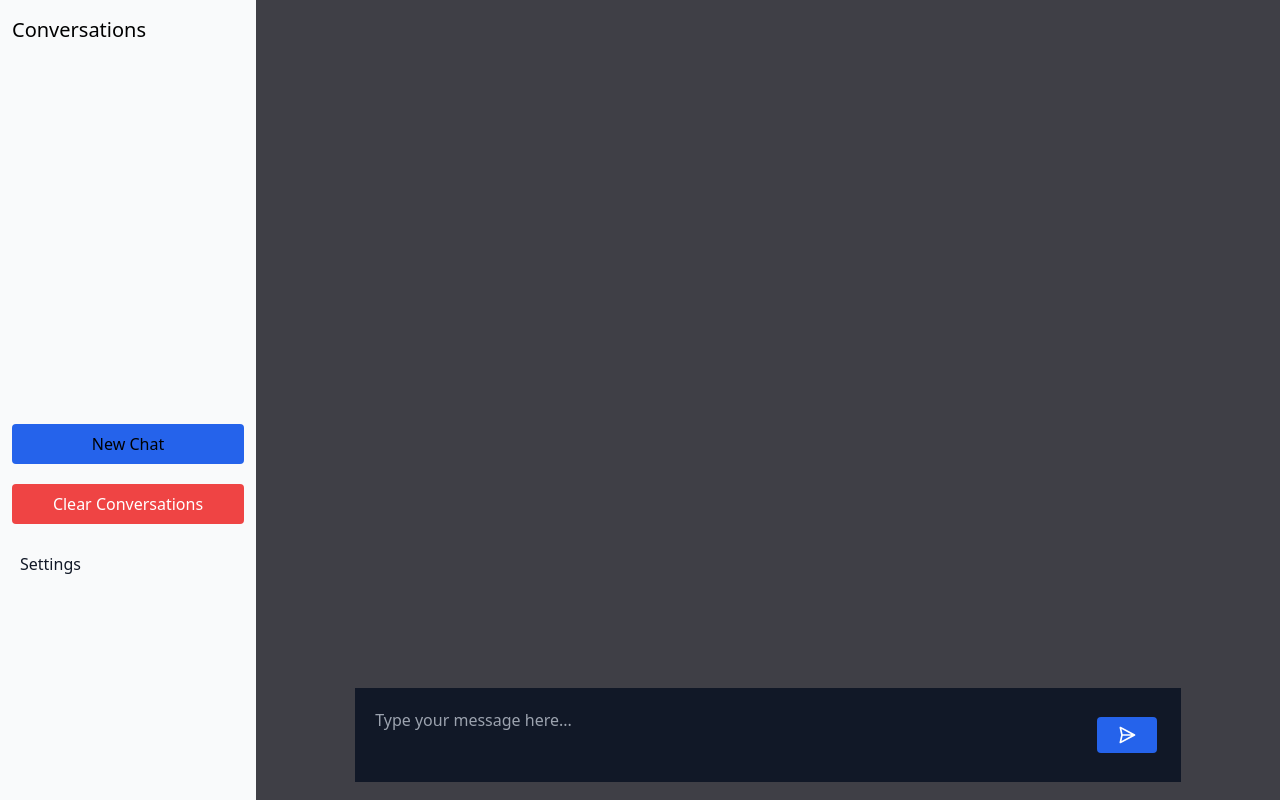
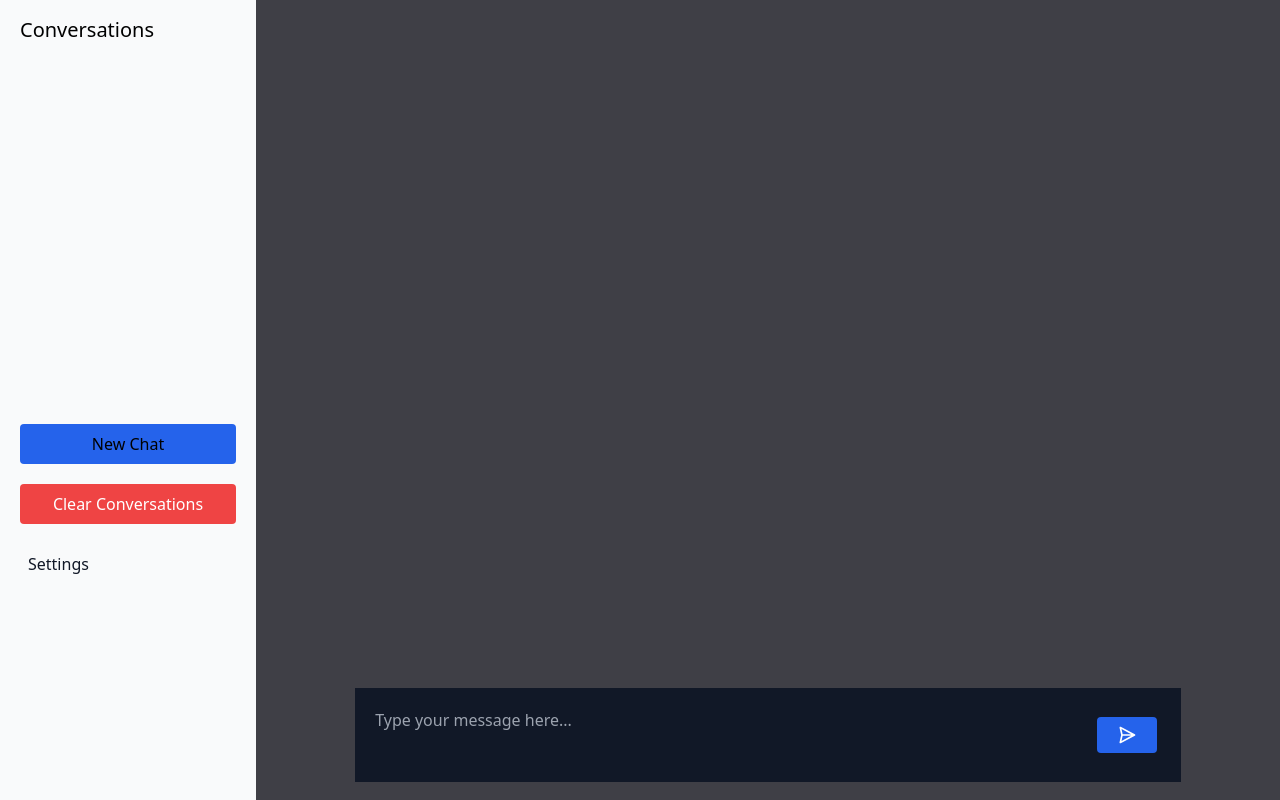
Before and after one commit to JohnPevien/chat-UI, a Next.js app: page / in a window 1280 px wide. Built offline with nearby package versions, Linux system fonts and the light colour scheme.

Commit message:
Adjust sidebar padding in Sidebar component

```diff
--- a/components/Sidebar.tsx
+++ b/components/Sidebar.tsx
@@ -20,7 +20,7 @@ const SideBar = ({}: Props) => {
                 } overflow-y-auto transition-transform sm:translate-x-0`}
                 aria-label="Sidebar"
             >
-                <div className="h-full max-h-screen overflow-y-auto bg-gray-50 px-3 py-4 dark:bg-gray-800">
+                <div className="h-full max-h-screen overflow-y-auto bg-gray-50 px-5 py-4 dark:bg-gray-800">
                     <div className="mb-3">
                         <h2 className="text-xl">Conversations</h2>
                     </div>
```
